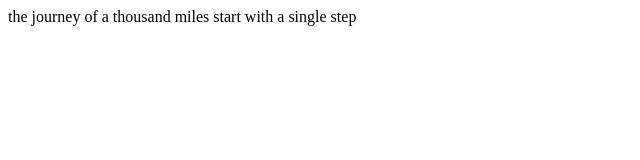
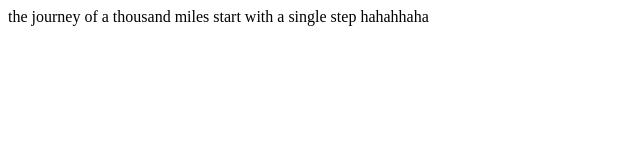
Before and after one commit to Lurash/r-basics-ts, a plain HTML site: page index.html in a window 1280 px wide. Shown: the full height of the page, 0-640 px from the left. Drawn offline with Linux system fonts and the light colour scheme.

Commit message:
blank line test

```diff
--- a/index.html
+++ b/index.html
@@ -5,5 +5,16 @@
 </head>
 <body>
 the journey of a thousand miles start with a single step
+
+
+
+hahahhaha
+
+
+
+
+
+
+
 </body>
 </html>
```
